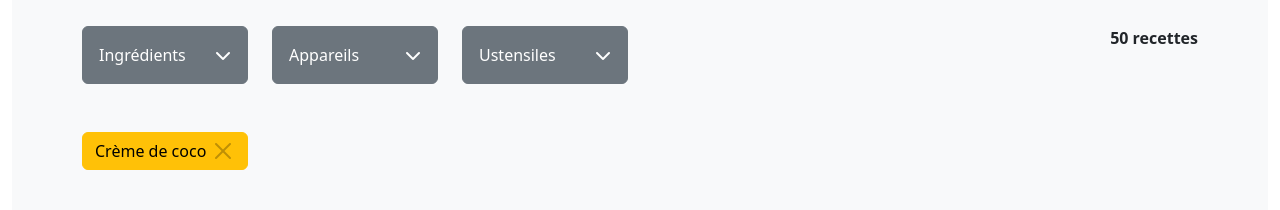
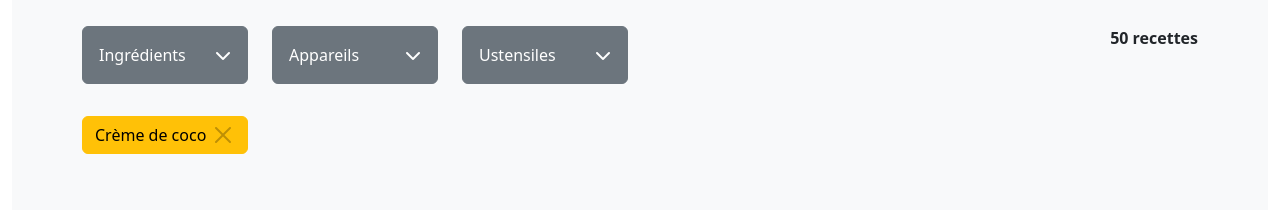
Before and after one commit to belaidSolene/les-petits-plats, a website: page index-V2.html in a window 1280 px wide. Shown: the part 742-952 px from the top of the page. Drawn offline with nearby package versions, Linux system fonts and the light colour scheme.

Commit message:
marge top tags section fixed

```diff
--- a/index-V2.html
+++ b/index-V2.html
@@ -154,7 +154,7 @@
                     <div id="displayRecipesCount" class="col text-end fw-bold"></div>
                 </section>
 
-                <section id="tag" class="row row-cols-6 g-4 mt-4">
+                <section id="tag" class="row row-cols-6 g-4 mt-2">
                     <div class="col">
                         <div class="btn btn-warning w-100 d-flex justify-content-between">
                           Crème de coco
```
